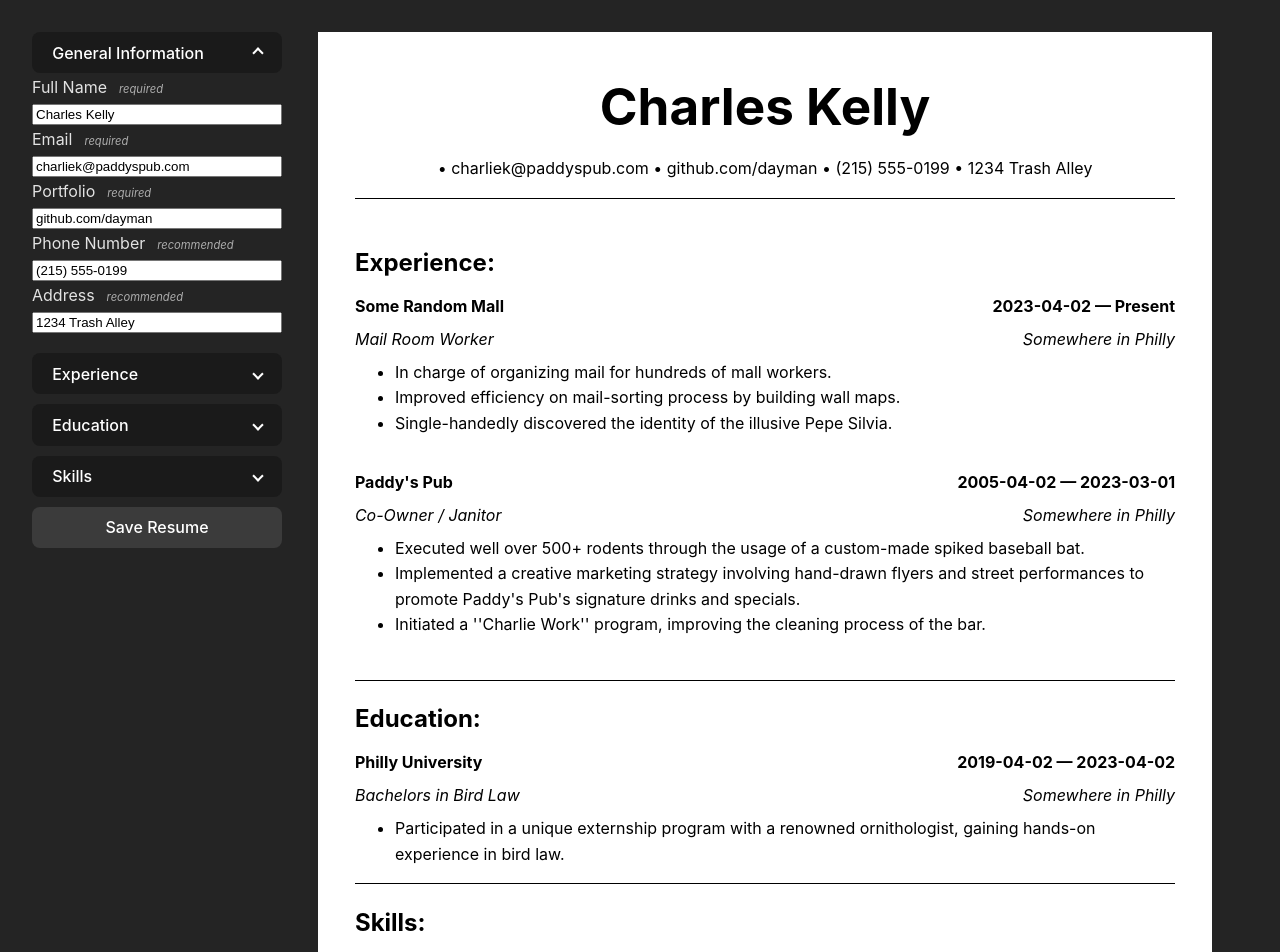
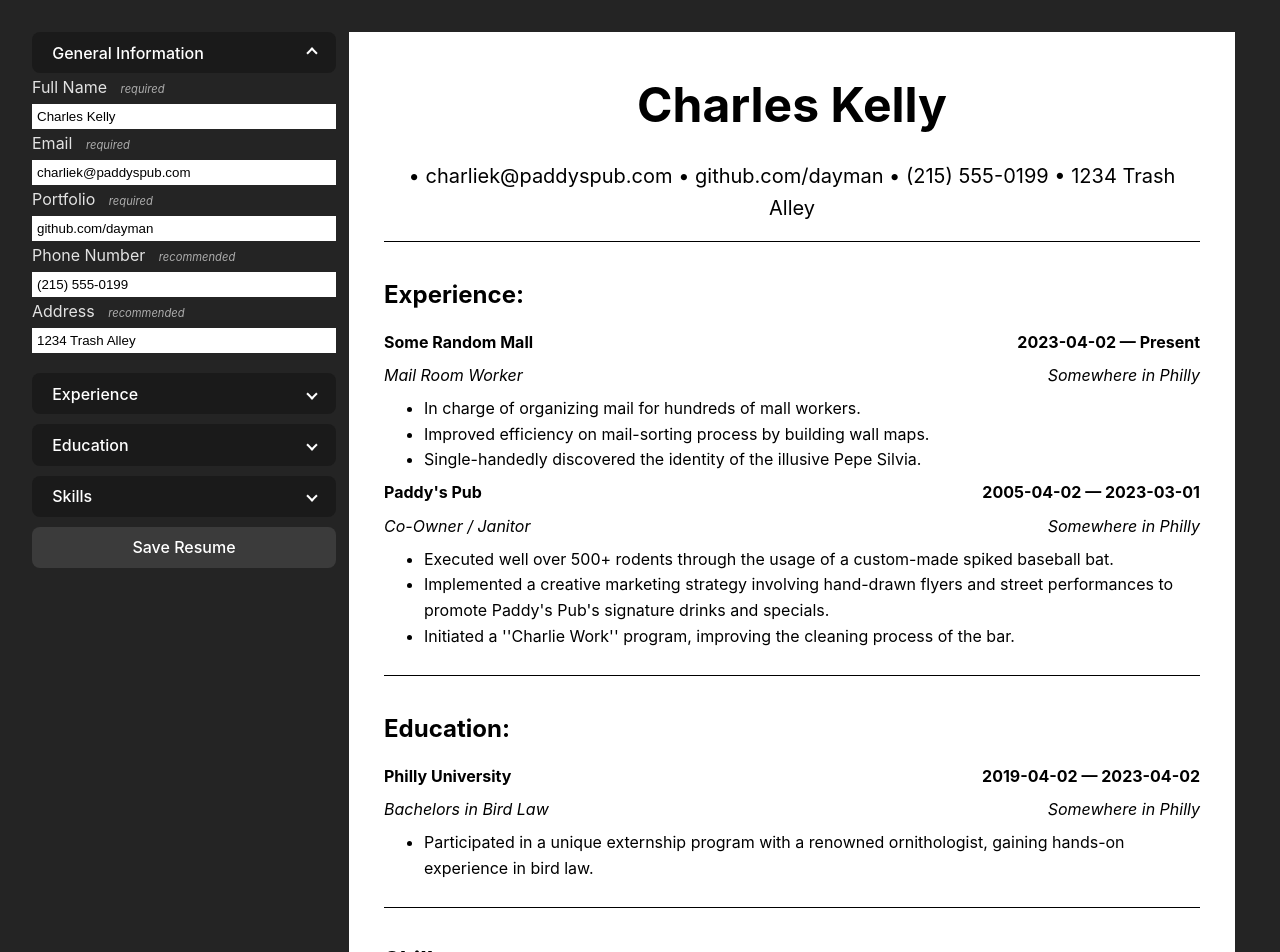
Before and after one commit to alansobchacki/odin-react-cv-app, a React (Vite) app: page / in a window 1280 px wide. Shown: the top 952 px of the page. Built offline with nearby package versions, Linux system fonts and the light colour scheme.

Commit message:
fix some visual oversights.

```diff
--- a/src/App.css
+++ b/src/App.css
@@ -10,22 +10,29 @@
 }
 
 /* sidebar with all buttons and forms */
+input, textarea {
+  padding: 5px;
+  border: none;
+}
+
 #info-container {
   display: flex;
   flex-direction: column;
+  width: 25%;
   gap: 10px;
 }
 
 .description-input-field {
   font-family: inherit;
   font-size: 0.8rem;
-  height: 50px;
+  height: 100px;
 }
 
 .regular-button {
   display: flex;
   justify-content: space-between;
   align-items: center;
+  width: 100%;
 }
 
 .regular-button,
@@ -41,7 +48,6 @@
   background-color: #1a1a1a;
   cursor: pointer;
   transition: border-color 0.25s;
-  min-width: 250px;
   text-align: left;
 }
 
@@ -135,32 +141,42 @@
   flex-direction: column;
   background-color: white;
   color: black;
-  min-height: 1100px;
-  margin-left: 3%;
-  margin-right: 3%;
-  padding-left: 3%;
-  padding-right: 3%;
-  margin-bottom: 3%;
+  width: 8.5in; /* Standard US Letter size width */
+  height: 11in; /* Standard US Letter size height */
+  padding: 35px;
+  margin-left: auto;
+  margin-right: auto;
   line-height: 1.6;
 }
 
 #resume h1 {
-  font-size: 3.2rem;
-  margin-bottom: -1%;
+  font-size: 3rem;
+  margin: 0;
 }
 
 #resume h2 {
+  font-size: 1.25rem;
+  font-weight: 400;
+}
+
+#resume h3 {
   font-size: 1.5rem;
   text-align: left;
 }
 
 #resume p,
 li {
+  text-align: left;
   font-size: 1rem;
 }
 
 #resume li {
   text-align: left;
+}
+
+.information-field {
+  padding-top: 10px;
+  padding-bottom: 10px;
 }
 
 .resume-info-container {
@@ -184,28 +200,26 @@ li {
 }
 
 /* settings to allow users to save/print their resumes */
+@page {
+  margin: 25px;
+}
+
 @media print {
-  html,
   body {
-    height: auto;
-  }
-  #resume {
-    position: absolute;
-    width: 100%;
-    max-width: 100%;
-    margin: 0 auto;
-    padding: 1cm;
-    box-sizing: border-box;
-    line-height: 1.2;
-    font-size: 12pt;
-    page-break-inside: avoid;
-  }
-  #resume {
-    position: absolute;
-    left: 0;
-    top: 0;
     margin: 0;
     padding: 0;
+  }
+
+  #info-container {
+    display: none;
+  }
+
+  #resume {
+    width: 9.0in; /* Standard US Letter size width */
+    height: 9.5in; /* Standard US Letter size height */
+    line-height: 1.2;
+    font-size: 8pt;
+    page-break-inside: avoid;
     background: white;
   }
 }
--- a/src/components/Resume.jsx
+++ b/src/components/Resume.jsx
@@ -12,15 +12,13 @@ function Resume({
     <div id="resume">
       <div id="personal-section">
         <h1>{fullName}</h1>
-        <p>•&nbsp;{email} •&nbsp;{portfolio} •&nbsp;{phoneNumber} •&nbsp;{address}</p>
+        <h2>•&nbsp;{email} •&nbsp;{portfolio} •&nbsp;{phoneNumber} •&nbsp;{address}</h2>
       </div>
-
       <div className="resume-line"></div>
-      <br></br>
 
       {/* Experience Section */}
-      <div>
-        <h2><b>Experience:</b></h2>
+      <div className="information-field">
+        <h3><b>Experience:</b></h3>
         {workExperiences.map((experience, index) => (
           <div key={index}>
             <div className=" resume-info-container">
@@ -44,16 +42,14 @@ function Resume({
                 }
               </ul>
             </div>
-            <br></br>
           </div>
         ))}
       </div>
-
       <div className="resume-line"></div>
 
       {/* Education Section */}
-      <div>
-        <h2><b>Education:</b></h2>
+      <div className="information-field">
+        <h3><b>Education:</b></h3>
         {educationExperiences.map((experience, index) => (
           <div key={index}>
             <div className=" resume-info-container">
@@ -79,13 +75,15 @@ function Resume({
           </div>
         ))}
       </div>
-
       <div className="resume-line"></div>
 
       {/* Skills Section */}
-      <div>
-        <h2><b>Skills:</b></h2>
-        <p>{skills}</p>
+      <div className="information-field">
+        <h3><b>Skills:</b></h3>
+
+        <div className=" resume-info-container">
+          <p>{skills}</p>
+        </div>
       </div>
     </div>
   );
--- a/src/components/Skills.jsx
+++ b/src/components/Skills.jsx
@@ -21,10 +21,9 @@ function SkillInformation({
         <div className="info">
           <form>
             <div className="form-row">
-              <label>
-                Skills <span className="observation">recommended</span>
-              </label>
-              <input
+              <label>Skills <span className="observation">recommended</span></label>
+              <textarea
+                className="description-input-field"
                 type="text"
                 placeholder="Enter your skills"
                 value={skillsExperiences}
```
